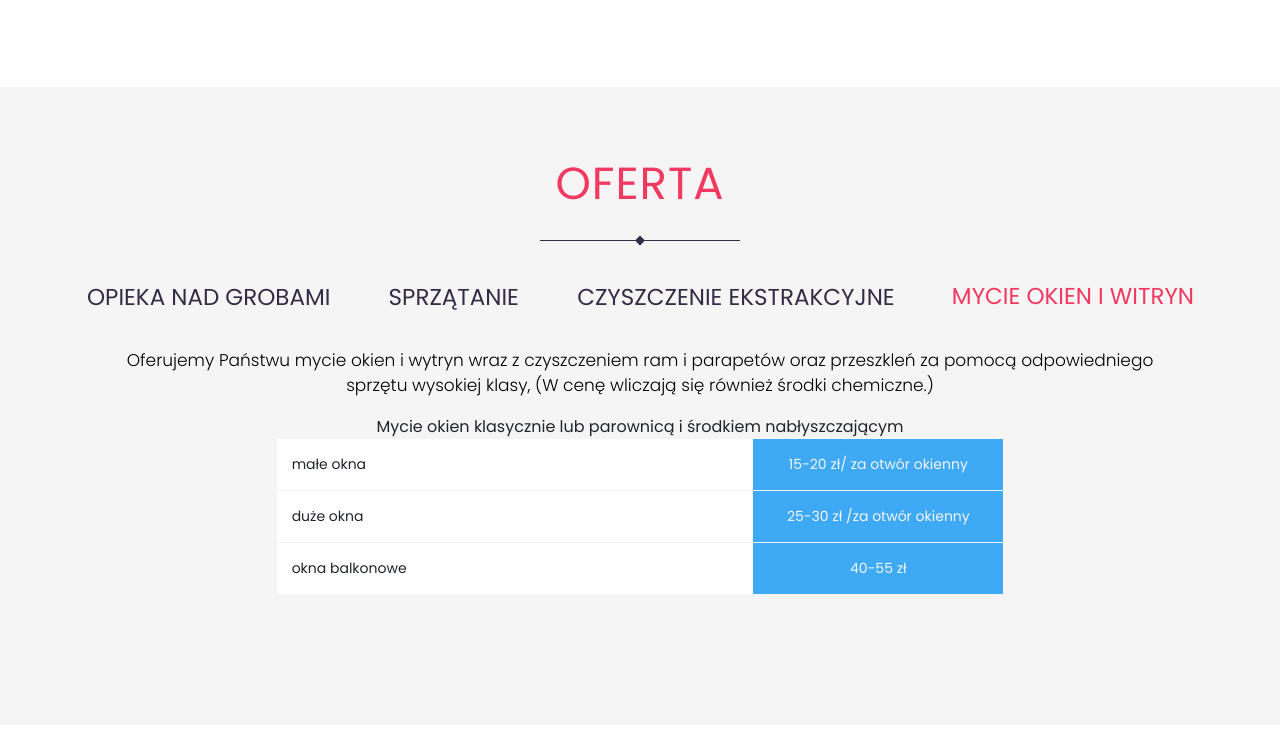
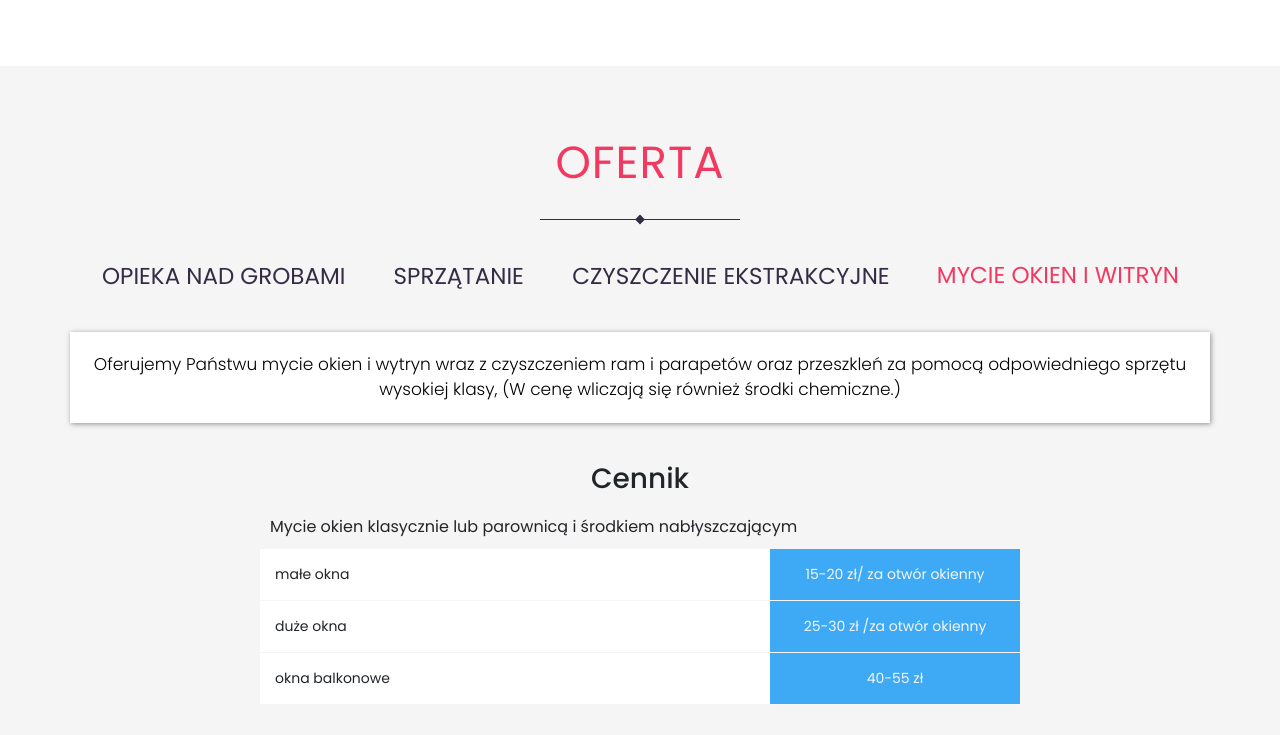
Before and after one commit to kdzien/decko, a website built with webpack: page dist/index.html in a window 1280 px wide. Shown: the part 1705-2440 px from the top of the page. Built offline with nearby package versions, Linux system fonts and the light colour scheme.

Commit message:
basic rwd

```diff
--- a/src/js/nav.js
+++ b/src/js/nav.js
@@ -1,4 +1,8 @@
 export function nav(){
+    //morebutton
+    $('#more').click(function(){
+        $('body').scrollTo(`#content-services`,800);
+    })
     //smoothscrol
     $('nav').find('li').each(function(){
         $(this).click(function(){
--- a/src/styles/mixins.scss
+++ b/src/styles/mixins.scss
@@ -7,3 +7,15 @@
     -moz-box-shadow: $size $size 5px 0px rgba(109, 109, 109, 0.75);
     box-shadow: $size $size 5px 0px rgba(109, 109, 109, 0.75);
 }
+
+@mixin rwd($media){
+    @if $media == breaks {
+        @media only screen and (max-width: 425px) { @content; }
+      }
+      @else if $media == breakm {
+        @media only screen and (min-width: 425px + 1) and (max-width: 1024 - 1) { @content; }
+      }
+      @else if $media == breakl {
+        @media only screen and (min-width: 1024) { @content; }
+      }
+}
--- a/src/styles/style.scss
+++ b/src/styles/style.scss
@@ -2,6 +2,9 @@
 @import 'mixins';
 @import 'variables';
 
+button{
+    cursor:pointer;
+}
 body{
     font-family: 'Poppins', sans-serif;
 }
@@ -37,12 +40,22 @@ footer{
                 &:hover{
                 }
             }
+            @include rwd(breaks){
+                width:100%;
+            }
         }
     }
     .offer-wrapper{
-        .tab-pane{
-            &.white{
-                padding:25px;
+        .pricing-header{
+            margin:35px 0px 5px 0px;
+            @include custom-font(28px,500);
+        }
+        .offer-desc{
+            background-color:white;
+            @include box_shadow(1px);
+            padding:20px;
+            p{
+                margin:0;
             }
         }
         h1{
@@ -64,8 +77,15 @@ footer{
                     justify-content: space-between;
                     margin-bottom:1px;
                 }
+                &:first-child{
+                    text-align:left;
+                    padding:10px;
+                }
                 div,span{
                     padding:15px 15px;
+                    @include rwd(breaks){
+                        padding:5px 5px;
+                    }
                 }
                 div{
 
@@ -74,6 +94,9 @@ footer{
                     color:whitesmoke;
                     width:250px;
                     background-color:nth($pack-colors, 1);
+                    @include rwd(breaks){
+                        width:120px;
+                    }
                 }
             }
         }
@@ -135,7 +158,7 @@ footer{
             background-color: #e4e4e4;
             ul{
                 list-style-type: none;
-                @include custom-font(14px,300);
+                @include custom-font(14px,400);
                 padding:0;margin:0;
                 li{
                     background-color:white;
@@ -193,10 +216,14 @@ footer{
                 margin:0;
             }
         }
+        margin-bottom:20px;
     }
     form{
         h1{
             margin-bottom: 50px;
+            @include rwd(breaks){
+                margin-bottom: 20px;
+            }
         }
         input,textarea{
             border-radius:0;
@@ -217,7 +244,8 @@ footer{
 }
 .content{
     text-align:center;
-    padding:40px 0px 90px 0px;
+    padding-top:40px;
+    padding-bottom:80px;
     .content-header{
         @include custom-font(45px,400);
         letter-spacing:1px;
--- a/src/styles/welcome.scss
+++ b/src/styles/welcome.scss
@@ -4,6 +4,9 @@
 
 header{
     nav{
+        @include rwd(breaks){
+            display:none;
+        }
         padding:30px 50px;
         width:100%;
         display:flex;
@@ -41,9 +44,15 @@ header{
         h1{
             text-align:center;
             @include custom-font(120px,100);
+            @include rwd(breaks){
+                @include custom-font(60px,100);
+            }
         }
         p{
             @include custom-font(19px,300);
+            @include rwd(breaks){
+                padding:5px;
+            }
         }
         button{
             padding:15px 40px;
```
Also changed, not shown: dist/index.html, 2 other files.
